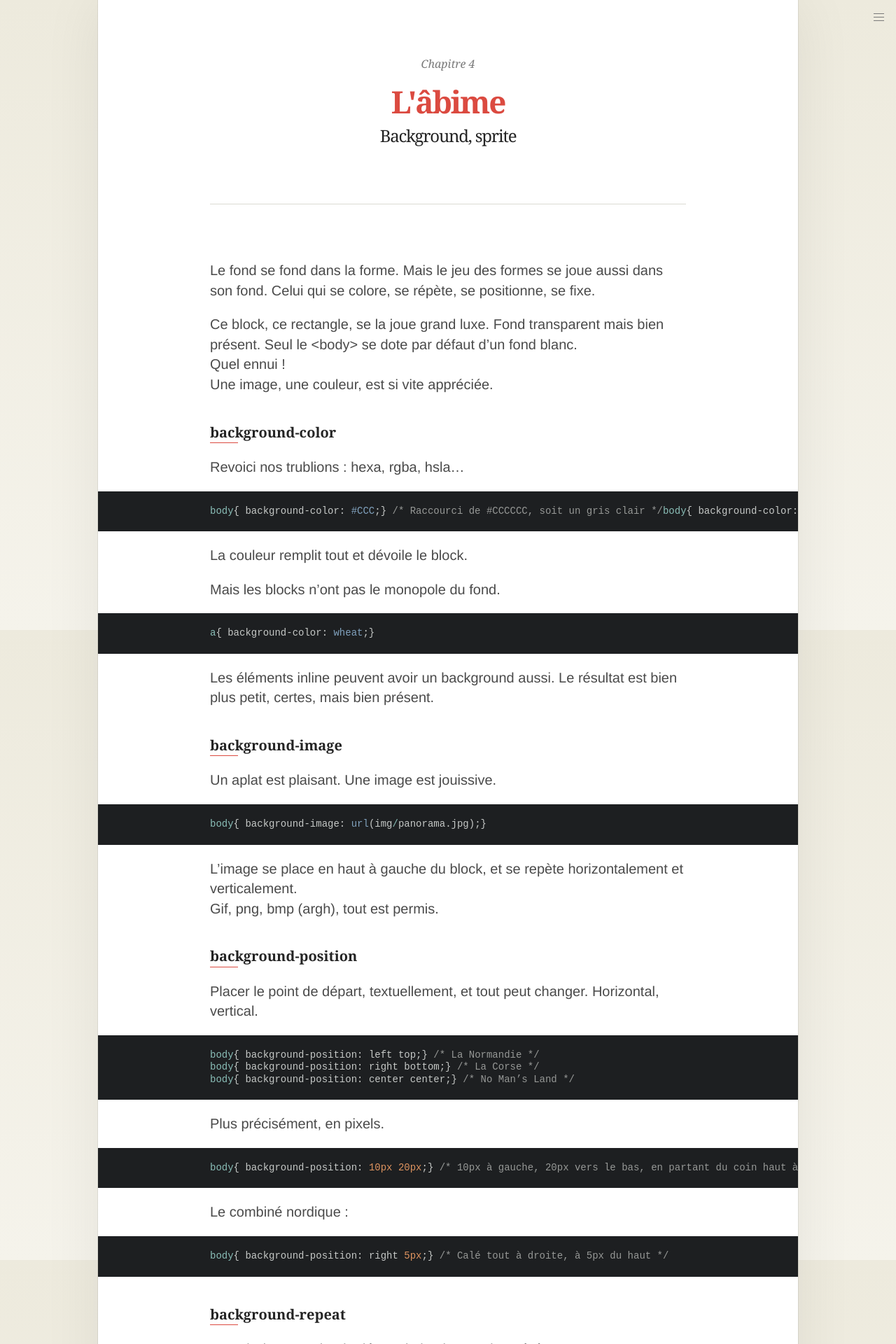
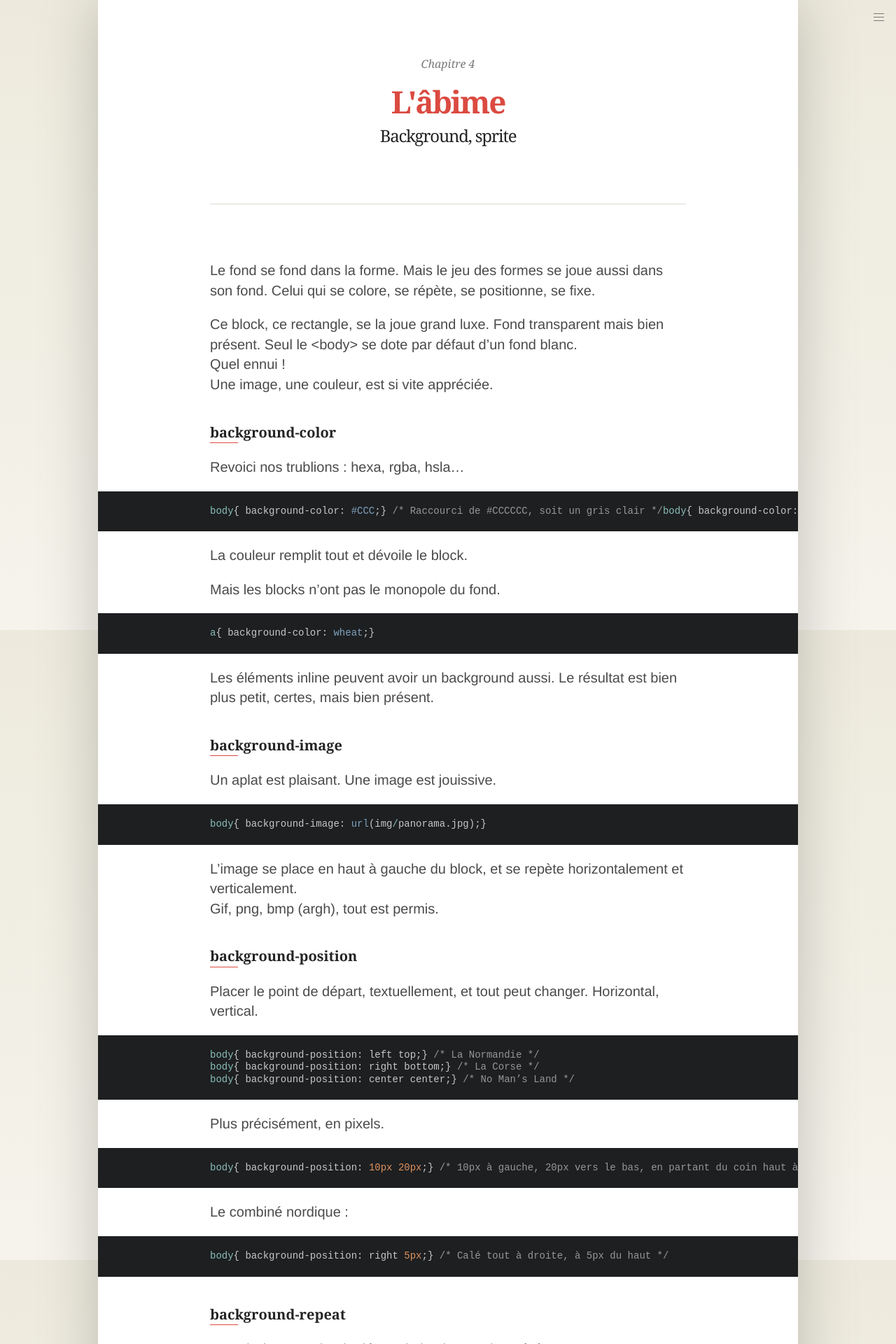
Before and after one commit to jgthms/css-art-science, a Jekyll site: the page built from 4-abime.md, in a window 1280 px wide. Shown: the top 1920 px of the page at 70% size. Built offline with Jekyll 4.4.1, drawn with Linux system fonts in a browser that asks for light colours; comment, search, counter and statistics services are not loaded.

Commit message:
Update body shadow

```diff
--- a/_sass/base.sass
+++ b/_sass/base.sass
@@ -42,7 +42,7 @@ pre
 
 body
   background: white
-  box-shadow: 0 0 0 1px rgba(black, 0.07), 0 0 2rem rgba(black, 0.07)
+  box-shadow: 0 0 4rem rgba(black, 0.21)
   color: $text
   font-size: 1rem
   line-height: 1.428571428571429
@@ -114,7 +114,6 @@ table
     font-size: 20px
     padding: 0
   body
-    box-shadow: 0 0 0 1px rgba(black, 0.07), 0 0 4rem rgba(black, 0.07)
     margin: 0 auto
     max-width: 50rem
     padding: 0 8rem
```
